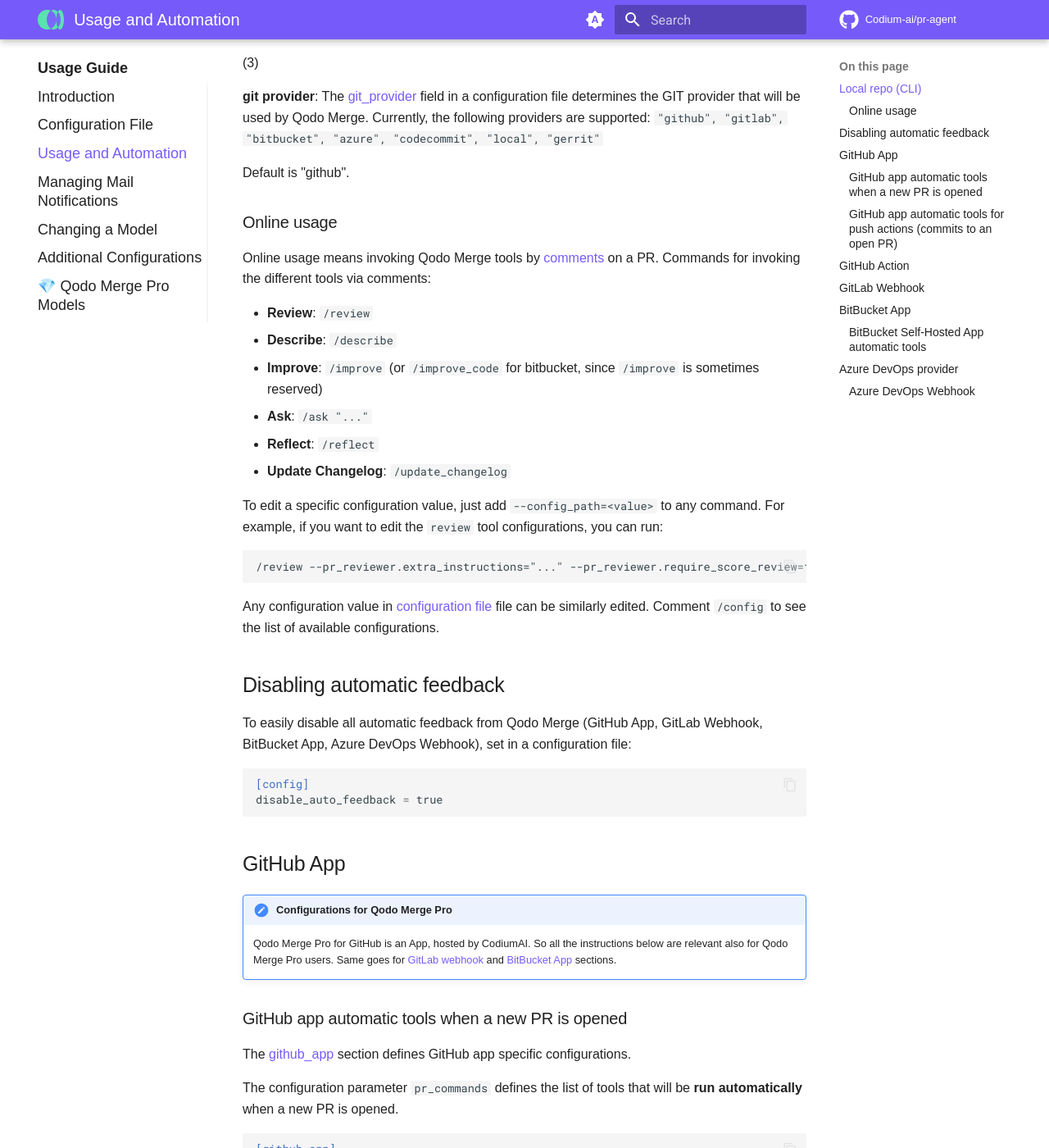
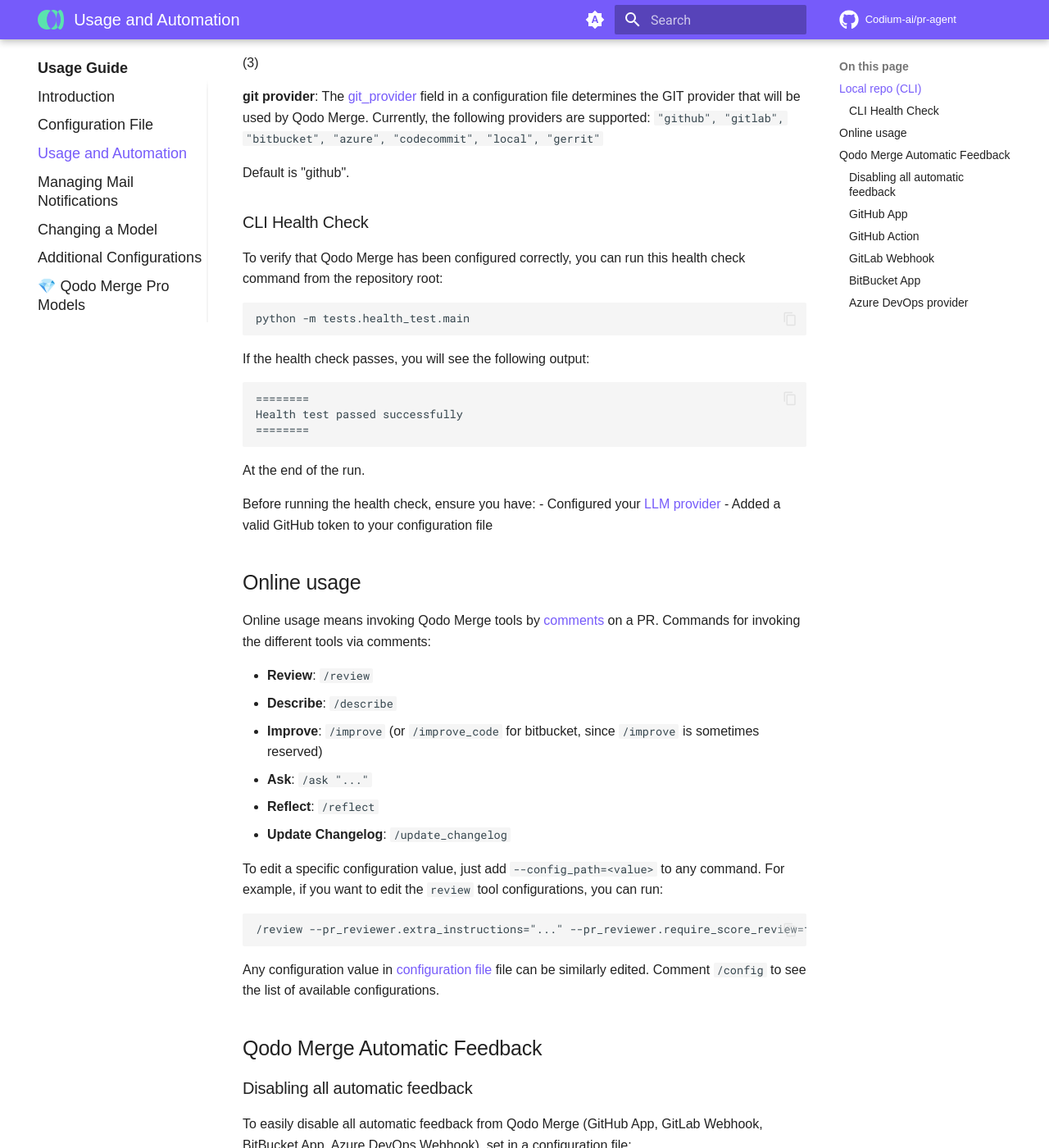
Before and after one commit to Codium-ai/pr-agent, an MkDocs documentation site: the page built from docs/docs/usage-guide/automations_and_usage.md, in a window 1280 px wide and 1400 px high, scrolled down 901 px. Shown: the whole window at 82% size. Built offline with MkDocs 1.6.1 and Material for MkDocs 9.7.7, drawn with Linux system fonts in a browser that asks for light colours; comment, search, counter and statistics services are not loaded; some of the changed text lies outside the part shown.

Commit message:
docs: add CLI health check section and reorganize automations documentation

````diff
--- a/docs/docs/usage-guide/automations_and_usage.md
+++ b/docs/docs/usage-guide/automations_and_usage.md
@@ -1,4 +1,5 @@
 ## Local repo (CLI)
+
 When running from your locally cloned Qodo Merge repo (CLI), your local configuration file will be used.
 Examples of invoking the different tools via the CLI:
 
@@ -35,9 +36,28 @@
 
 Default is "github".
 
+### CLI Health Check
+To verify that Qodo Merge has been configured correctly, you can run this health check command from the repository root:
 
+```bash
+python -m tests.health_test.main
+```
 
-### Online usage
+If the health check passes, you will see the following output:
+
+```
+========
+Health test passed successfully
+========
+```
+
+At the end of the run.
+
+Before running the health check, ensure you have:
+- Configured your [LLM provider](https://qodo-merge-docs.qodo.ai/usage-guide/changing_a_model/)
+- Added a valid GitHub token to your configuration file
+
+## Online usage
 
 Online usage means invoking Qodo Merge tools by [comments](https://github.com/Codium-ai/pr-agent/pull/229#issuecomment-1695021901) on a PR.
 Commands for invoking the different tools via comments:
@@ -57,7 +77,11 @@
 ```
 Any configuration value in [configuration file](https://github.com/Codium-ai/pr-agent/blob/main/pr_agent/settings/configuration.toml) file can be similarly edited. Comment `/config` to see the list of available configurations.
 
-## Disabling automatic feedback
+
+## Qodo Merge Automatic Feedback
+
+
+### Disabling all automatic feedback
 
 To easily disable all automatic feedback from Qodo Merge (GitHub App, GitLab Webhook, BitBucket App, Azure DevOps Webhook), set in a configuration file:
 
@@ -66,13 +90,15 @@
 disable_auto_feedback = true
 ```
 
-## GitHub App
+When this parameter is set to `true`, Qodo Merge will not run any automatic tools (like `describe`, `review`, `improve`) when a new PR is opened, or when new code is pushed to an open PR.
+
+### GitHub App
 
 !!! note "Configurations for Qodo Merge Pro"
     Qodo Merge Pro for GitHub is an App, hosted by CodiumAI. So all the instructions below are relevant also for Qodo Merge Pro users.
     Same goes for [GitLab webhook](#gitlab-webhook) and [BitBucket App](#bitbucket-app) sections.
 
-### GitHub app automatic tools when a new PR is opened
+#### GitHub app automatic tools when a new PR is opened
 
 The [github_app](https://github.com/Codium-ai/pr-agent/blob/main/pr_agent/settings/configuration.toml#L108) section defines GitHub app specific configurations.
 
@@ -105,7 +131,7 @@
 
 In this case, only the `describe` and `review` tools will run automatically when a new PR is opened.
 
-### GitHub app automatic tools for push actions (commits to an open PR)
+#### GitHub app automatic tools for push actions (commits to an open PR)
 
 In addition to running automatic tools when a PR is opened, the GitHub app can also respond to new code that is pushed to an open PR.
 
@@ -121,7 +147,7 @@
 ```
 This means that when new code is pushed to the PR, the Qodo Merge will run the `describe` and `review` tools, with the specified parameters.
 
-## GitHub Action
+### GitHub Action
 `GitHub Action` is a different way to trigger Qodo Merge tools, and uses a different configuration mechanism than `GitHub App`.<br>
 You can configure settings for `GitHub Action` by adding environment variables under the env section in `.github/workflows/pr_agent.yml` file.
 Specifically, start by setting the following environment variables:
@@ -155,7 +181,7 @@
 
 to prevent Qodo Merge from publishing labels when running the `describe` tool.
 
-## GitLab Webhook
+### GitLab Webhook
 After setting up a GitLab webhook, to control which commands will run automatically when a new MR is opened, you can set the `pr_commands` parameter in the configuration file, similar to the GitHub App:
 
 ```toml
@@ -181,7 +207,7 @@
 
 Note that to use the 'handle_push_trigger' feature, you need to give the gitlab webhook also the "Push events" scope.
 
-## BitBucket App
+### BitBucket App
 Similar to GitHub app, when running Qodo Merge from BitBucket App, the default [configuration file](https://github.com/Codium-ai/pr-agent/blob/main/pr_agent/settings/configuration.toml) from a pre-built docker will be initially loaded.
 
 By uploading a local `.pr_agent.toml` file to the root of the repo's main branch, you can edit and customize any configuration parameter. Note that you need to upload `.pr_agent.toml` prior to creating a PR, in order for the configuration to take effect.
@@ -200,7 +226,7 @@
 This will prevent Qodo Merge from acquiring the full file content, and will only use the diff content. This will reduce the number of requests made to BitBucket, at the cost of small decrease in accuracy, as dynamic context will not be applicable.
 
 
-### BitBucket Self-Hosted App automatic tools
+#### BitBucket Self-Hosted App automatic tools
 
 To control which commands will run automatically when a new PR is opened, you can set the `pr_commands` parameter in the configuration file:
 Specifically, set the following values:
@@ -225,7 +251,7 @@
 ]
 ```
 
-## Azure DevOps provider
+### Azure DevOps provider
 
 To use Azure DevOps provider use the following settings in configuration.toml:
 ```toml
@@ -247,7 +273,7 @@
 # pat = "YOUR_PAT_TOKEN" needed only if using PAT for authentication
 ```
 
-### Azure DevOps Webhook
+#### Azure DevOps Webhook
 
 To control which commands will run automatically when a new PR is opened, you can set the `pr_commands` parameter in the configuration file, similar to the GitHub App:
 ```toml
````
